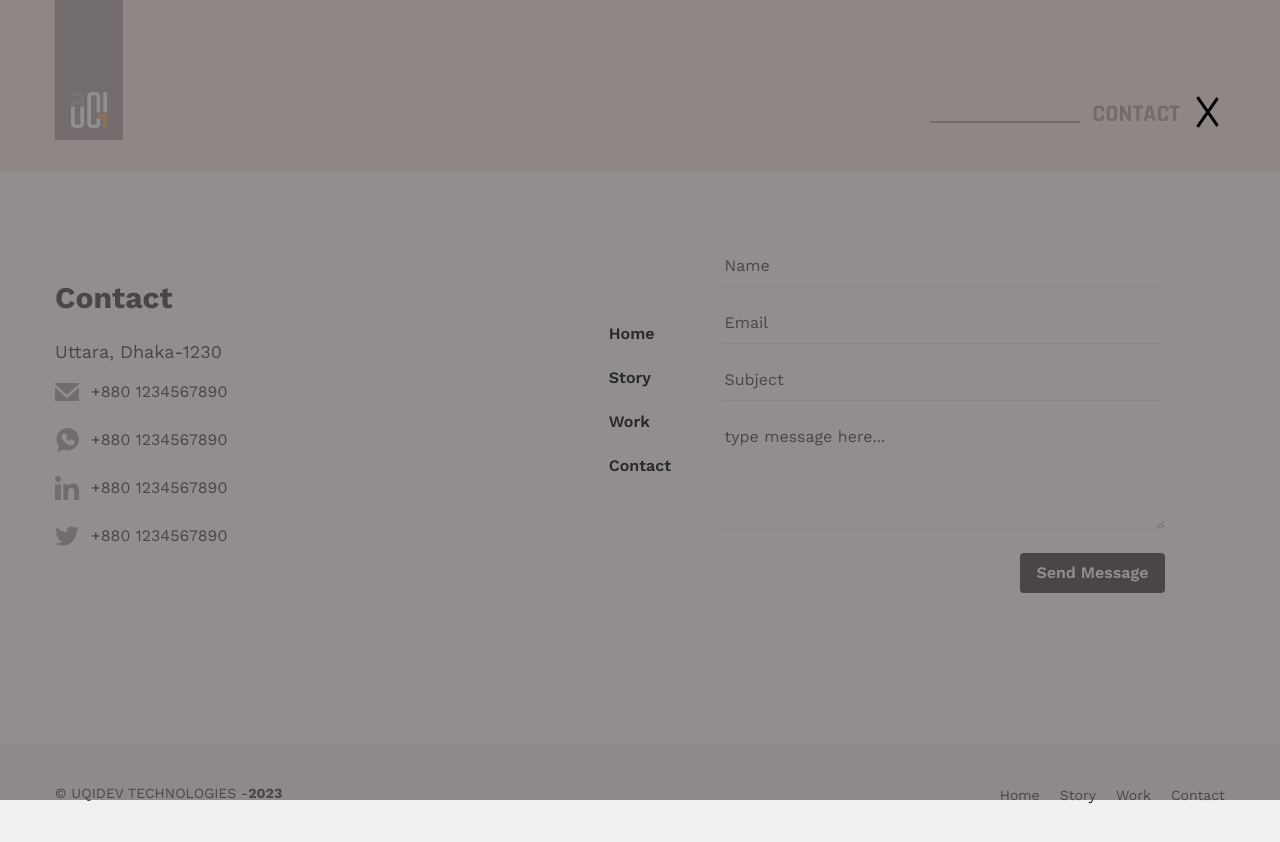
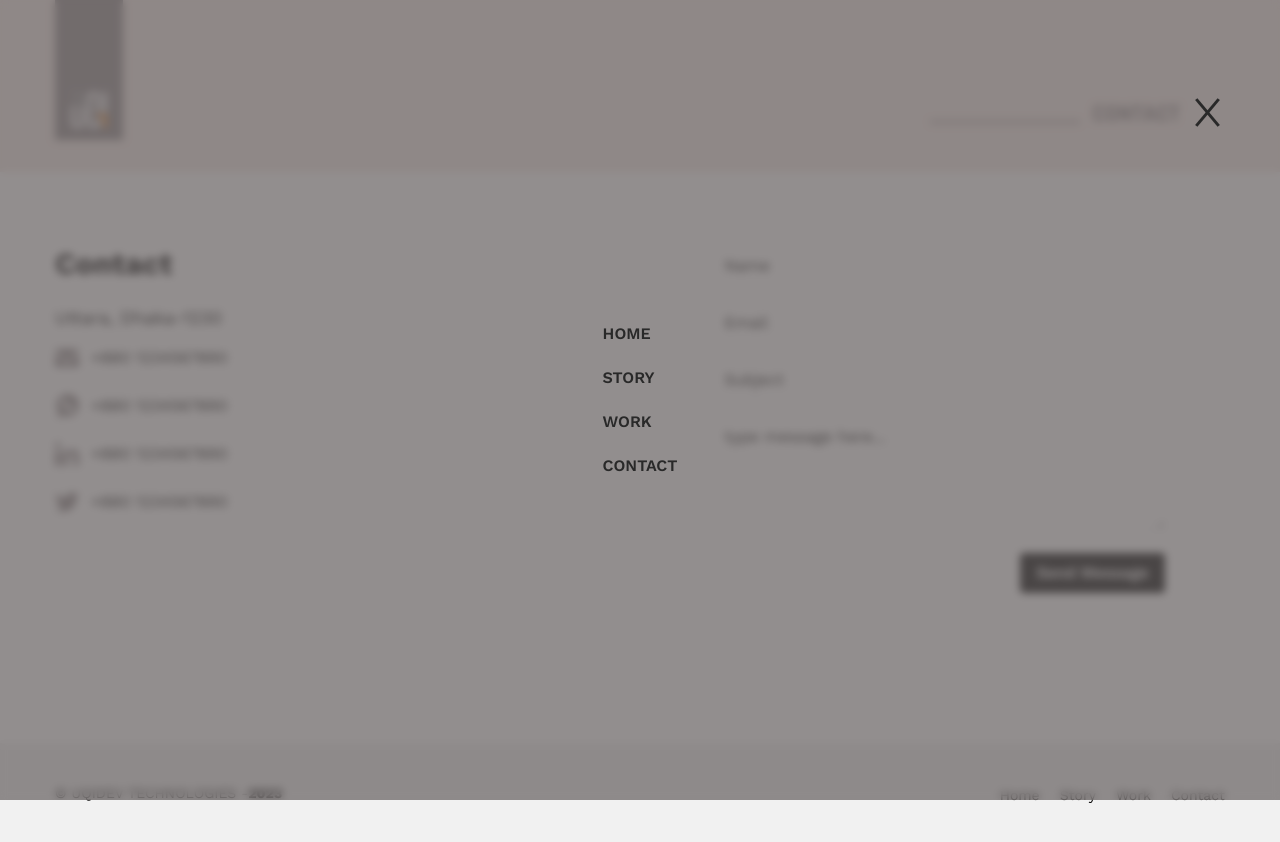
Before and after one commit to Siyammahdi/hire-dev, a Next.js app: page /contact-us in a window 1280 px wide. Both pictures are taken after a click on the button 1207 px from the left and 114 px from the top of the page. Shown: the top 842 px of the page. Built offline with nearby package versions, Linux system fonts and the light colour scheme.

Commit message:
minor changes

```diff
--- a/src/app/globals.css
+++ b/src/app/globals.css
@@ -66,9 +66,9 @@
   }
 
   .navToggle.active .icon-bar:nth-of-type(1) {
-    -webkit-transform: rotate(44deg);
-    transform: rotate(55deg);
-    top: 10px;
+    -webkit-transform: rotate(50deg);
+    transform: rotate(50deg);
+    top: 11px;
   }
   .navToggle.active .icon-bar:nth-of-type(2) {
     opacity: 0;
@@ -77,12 +77,12 @@
     opacity: 0;
   }
   .navToggle.active .icon-bar {
-    background-color: black;
+    background-color: #292929;
   }
 
   .navToggle.active .icon-bar:nth-of-type(4) {
-    -webkit-transform: rotate(125deg);
-    transform: rotate(125deg);
+    -webkit-transform: rotate(130deg);
+    transform: rotate(130deg);
     top: -10px;
   }
   /* burger menu animation  */
@@ -141,7 +141,21 @@
   top: 0;
   left: 0;
   right: 0;
-  background-color: #ffffff;
   box-shadow: 0 2px 4px rgba(0, 0, 0, 0.1);
   z-index: 1000;
+  animation: sticky 1s ease-in-out;
 }
+
+@keyframes sticky {
+    0% {
+      -webkit-transform: translateY(-100%);
+      -ms-transform: translateY(-100%);
+      transform: translateY(-100%);
+  }
+
+  100% {
+      -webkit-transform: translateY(0);
+      -ms-transform: translateY(0);
+      transform: translateY(0);
+  }
+}
--- a/src/components/ContactUsPage/Contactus.tsx
+++ b/src/components/ContactUsPage/Contactus.tsx
@@ -2,7 +2,7 @@ import { LinkedIn, Mail, Twitter, WhatsApp } from "../Icon";
 
 const ContactUs = () => {
   return (
-    <section className="container flex flex-wrap items-center py-[150px]">
+    <section className="container flex flex-wrap py-[150px]">
       <div className="w-full lg:w-1/2 pr-4">
         <p className="font-bold text-3xl">Contact </p>
 
--- a/src/components/HomePage/Hero.tsx
+++ b/src/components/HomePage/Hero.tsx
@@ -57,7 +57,7 @@ const Hero = () => {
                   <div
                     className={`border-t-[2px] group ${
                       currentData?.title === data?.title
-                        ? "border-gray-400"
+                        ? "border-[#8E8688]"
                         : "border-white"
                     } pt-3 cursor-pointer transition-colors`}
                     onClick={() => setCurrentData(data)}
--- a/src/components/layout/Header.tsx
+++ b/src/components/layout/Header.tsx
@@ -17,7 +17,7 @@ const Header = () => {
 
   useEffect(() => {
     const handleScroll = () => {
-      setIsHeaderFixed(window.scrollY >= 200);
+      setIsHeaderFixed(window.scrollY >= 50);
     };
 
     window.addEventListener('scroll', handleScroll);
@@ -71,7 +71,7 @@ const Header = () => {
 
       {toggleActive && (
         <section
-          className={`animate-nav h-[100vh] w-full fixed left-0 top-0 bottom-0 right-0 bg-[#686262b7] z-[9] flex justify-center items-center`}
+          className={`animate-nav backdrop-blur-sm h-[100vh] w-full fixed left-0 top-0 bottom-0 right-0 bg-[#686262b7] z-[9] flex justify-center items-center`}
         >
           <ul className="flex flex-col gap-y-5 ">
             {" "}
@@ -80,7 +80,7 @@ const Header = () => {
                 <Link
                   onClick={() => setToggleActive(!toggleActive)}
                   href={link.link}
-                  className="hover:text-[black] hover:underline font-semibold text-[#292929] "
+                  className="hover:text-[black] hover:underline font-semibold text-[#292929] uppercase"
                 >
                   {link.name}
                 </Link>
```
